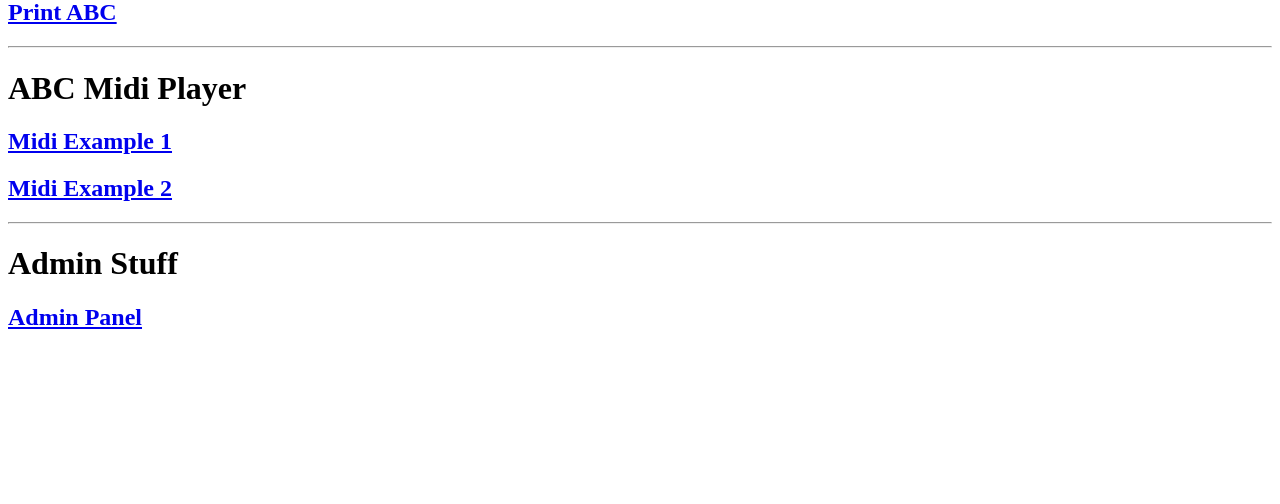
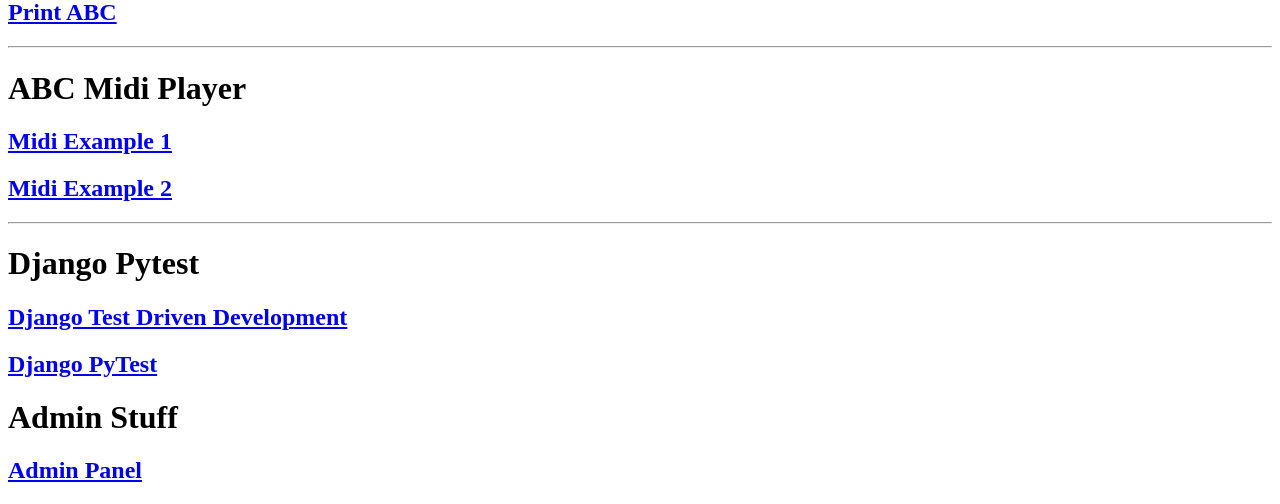
Before and after one commit to claytoncook12/40sessiontunes, a Django app: page / in a window 1280 px wide. Shown: the part 444-948 px from the top of the page. Before the commit the page ends 773 px from the top, so only its background shows below. Run offline with Django 3.2, Linux system fonts and the light colour scheme.

Commit message:
add django test urls for reference

```diff
--- a/DjangoApp/templates/home.html
+++ b/DjangoApp/templates/home.html
@@ -19,6 +19,10 @@
 <h2><a href="{% url 'midiexample_2' %}">Midi Example 2</a></h2>
 <hr>
 
+<h1>Django Pytest</h1>
+<h2><a href="https://www.youtube.com/watch?v=41ek3VNx_6Q">Django Test Driven Development</a></h2>
+<h2><a href="https://www.youtube.com/watch?v=LYX6nlECcro">Django PyTest</a></h2>
+
 <h1>Admin Stuff</h1>
 <h2><a href="{% url 'admin:index' %}" target="_blank">Admin Panel</a></h2>
 {% endblock %}
```
